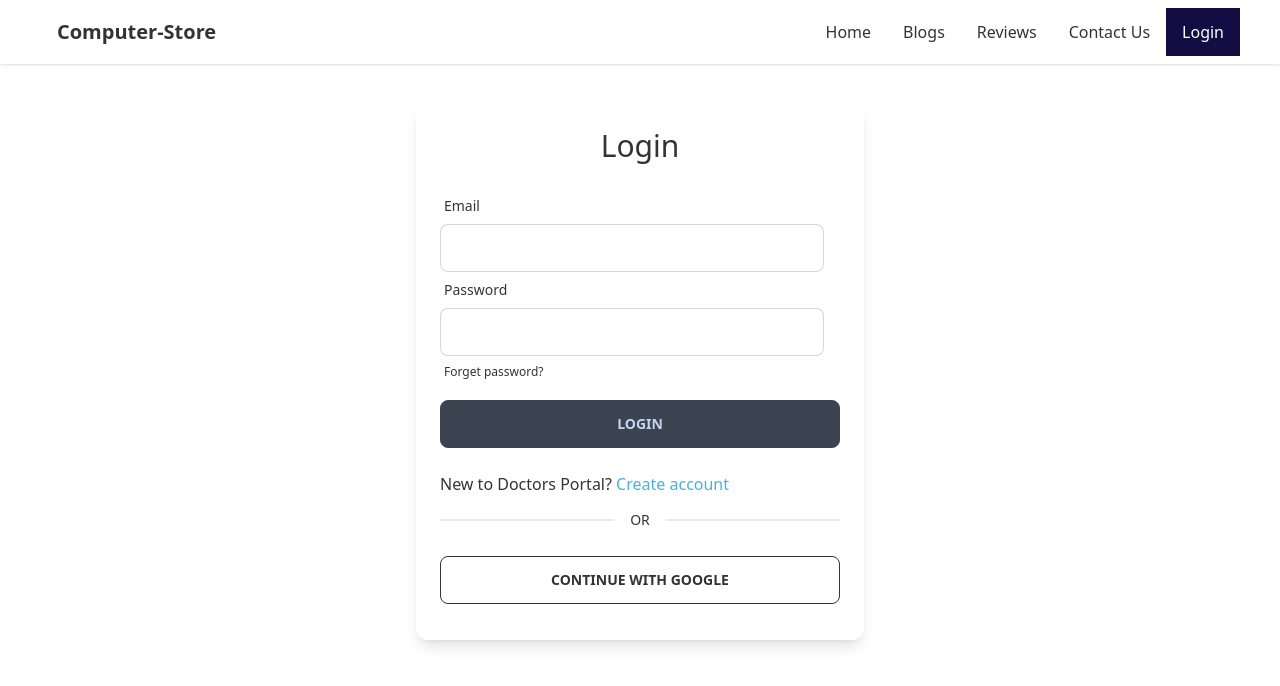
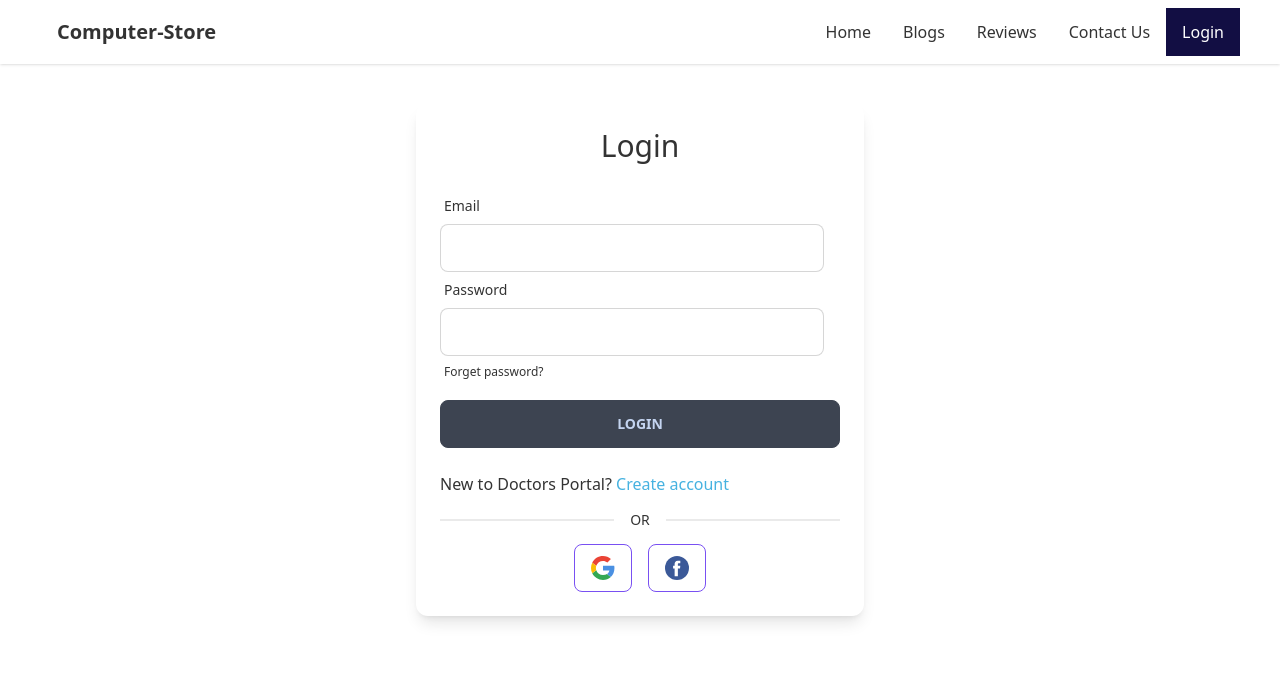
Before and after one commit to habiburrahman26/manufacturer-website-client-side, a React (Create React App) app: page /login in a window 1280 px wide. Shown: the top 686 px of the page. Built offline with nearby package versions, Linux system fonts and the light colour scheme; no server answers.

Commit message:
implement facebook login

```diff
--- a/src/components/Pages/Login/SocialMediaLogin.js
+++ b/src/components/Pages/Login/SocialMediaLogin.js
@@ -1,11 +1,17 @@
 import React, { useEffect } from 'react';
-import { useSignInWithGoogle } from 'react-firebase-hooks/auth';
+import {
+  useSignInWithFacebook,
+  useSignInWithGoogle,
+} from 'react-firebase-hooks/auth';
 import { useLocation, useNavigate } from 'react-router-dom';
 import auth from '../../../firebase.init';
 import LoadingSpinner from '../../Shared/LoadingSpinner';
+import google from '../../../assets/icon/google-svgrepo-com.svg';
+import facebook from '../../../assets/icon/facebook-svgrepo-com.svg';
 
 const SocialMediaLogin = ({ setSocialIsLoading }) => {
-  const [signInWithGoogle, user, loading] = useSignInWithGoogle(auth);
+  const [signInWithGoogle, gUser, gLoading] = useSignInWithGoogle(auth);
+  const [signInWithFacebook, fUser, fLoading] = useSignInWithFacebook(auth);
 
   const navigate = useNavigate();
   const location = useLocation();
@@ -13,23 +19,30 @@ const SocialMediaLogin = ({ setSocialIsLoading }) => {
   const from = location?.state?.from?.pathname || '/';
 
   useEffect(() => {
-    if (user) {
+    if (gUser || fUser) {
       navigate(from, { replace: true });
     }
-  }, [user, from, navigate]);
+  }, [gUser, fUser, from, navigate]);
 
-  if (loading) {
+  if (gLoading || fLoading) {
     return <LoadingSpinner />;
   }
 
   return (
-    <div className="w-full my-3">
+    <div className="flex justify-center gap-4">
       <button
         type="submit"
-        className="btn hover:bg-accent btn-outline w-full"
+        className="btn border-primary  btn-outline"
         onClick={() => signInWithGoogle()}
       >
-        Continue with Google
+        <img src={google} className="w-6 h-6" alt="" />
+      </button>
+      <button
+        type="submit"
+        className="btn border-primary  btn-outline"
+        onClick={() => signInWithFacebook()}
+      >
+        <img src={facebook} className="w-6 h-6" alt="" />
       </button>
     </div>
   );
```
Also changed, not shown: src/assets/icon/facebook-svgrepo-com.svg (added), src/assets/icon/google-svgrepo-com.svg (added).
